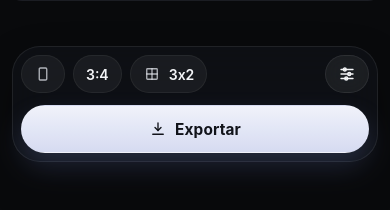
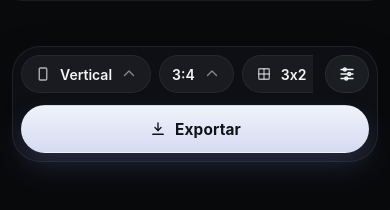
Before and after one commit to abiudslr/cuadro, a React (Vite) app in the folder apps/web/: page / in a window 390 px wide. Shown: the part 670-880 px from the top of the page. Built offline with nearby package versions, Linux system fonts and the light colour scheme.

Commit message:
menus de acciones rápidas

```diff
--- a/apps/web/src/features/editor/presentation/components/EditorQuickBar.tsx
+++ b/apps/web/src/features/editor/presentation/components/EditorQuickBar.tsx
@@ -1,6 +1,11 @@
+import { useEffect, useRef, useState } from 'react'
+import { createPortal } from 'react-dom'
+import { getAspectRatioOptions, orientationOptions } from '@/shared/constants/grid'
 import { useI18n } from '@/shared/i18n/useI18n'
 import { Button } from '@/shared/ui/button/Button'
 import {
+  CheckIcon,
+  ChevronUpIcon,
   DownloadIcon,
   GridIcon,
   HorizontalIcon,
@@ -22,7 +27,28 @@ export function EditorQuickBar({
   onOpenExport,
 }: EditorQuickBarProps) {
   const { t } = useI18n()
-  const { aspectRatio, columns, openConfigSheet, orientation, rows } =
+  const [openMenu, setOpenMenu] = useState<'orientation' | 'ratio' | 'grid' | null>(null)
+  const [menuStyle, setMenuStyle] = useState<{
+    left: number
+    bottom: number
+    minWidth: number
+  } | null>(null)
+  const quickBarRef = useRef<HTMLDivElement | null>(null)
+  const menuPortalRef = useRef<HTMLDivElement | null>(null)
+  const orientationButtonRef = useRef<HTMLButtonElement | null>(null)
+  const ratioButtonRef = useRef<HTMLButtonElement | null>(null)
+  const gridButtonRef = useRef<HTMLButtonElement | null>(null)
+  const {
+    aspectRatio,
+    columns,
+    openConfigSheet,
+    orientation,
+    rows,
+    setAspectRatio,
+    setColumns,
+    setOrientation,
+    setRows,
+  } =
     useEditorStore(
       useShallow((state) => ({
         orientation: state.orientation,
@@ -30,14 +56,122 @@ export function EditorQuickBar({
         rows: state.rows,
         columns: state.columns,
         openConfigSheet: state.openConfigSheet,
+        setOrientation: state.setOrientation,
+        setAspectRatio: state.setAspectRatio,
+        setRows: state.setRows,
+        setColumns: state.setColumns,
       }))
     )
 
   const OrientationIcon =
     orientation === 'vertical' ? VerticalIcon : HorizontalIcon
+  const aspectRatioOptions = getAspectRatioOptions(orientation)
+  const gridPresets = [
+    { rows: 2, columns: 2 },
+    { rows: 2, columns: 3 },
+    { rows: 3, columns: 3 },
+    { rows: 3, columns: 4 },
+    { rows: 4, columns: 4 },
+    { rows: 4, columns: 5 },
+  ]
+
+  useEffect(() => {
+    if (!openMenu) {
+      return
+    }
+
+    const handlePointerDown = (event: PointerEvent) => {
+      const target = event.target as Node
+
+      if (
+        !quickBarRef.current?.contains(target) &&
+        !menuPortalRef.current?.contains(target)
+      ) {
+        setOpenMenu(null)
+      }
+    }
+
+    window.addEventListener('pointerdown', handlePointerDown)
+    return () => window.removeEventListener('pointerdown', handlePointerDown)
+  }, [openMenu])
+
+  const menuItems =
+    openMenu === 'orientation'
+      ? orientationOptions.map((option) => ({
+          key: option.value,
+          label: t(option.translationKey),
+          isActive: option.value === orientation,
+          onSelect: () => {
+            setOrientation(option.value)
+            setOpenMenu(null)
+          },
+        }))
+      : openMenu === 'ratio'
+        ? aspectRatioOptions.map((option) => ({
+            key: option.value,
+            label: option.value,
+            isActive: option.value === aspectRatio,
+            onSelect: () => {
+              setAspectRatio(option.value)
+              setOpenMenu(null)
+            },
+          }))
+        : openMenu === 'grid'
+          ? gridPresets.map((preset) => {
+              const label = `${preset.rows}x${preset.columns}`
+
+              return {
+                key: label,
+                label,
+                isActive: preset.rows === rows && preset.columns === columns,
+                onSelect: () => {
+                  setRows(preset.rows)
+                  setColumns(preset.columns)
+                  setOpenMenu(null)
+                },
+              }
+            })
+          : []
+
+  useEffect(() => {
+    if (!openMenu) {
+      return
+    }
+
+    const button =
+      openMenu === 'orientation'
+        ? orientationButtonRef.current
+        : openMenu === 'ratio'
+          ? ratioButtonRef.current
+          : gridButtonRef.current
+
+    if (!button) {
+      return
+    }
+
+    const updateMenuStyle = () => {
+      const rect = button.getBoundingClientRect()
+
+      setMenuStyle({
+        left: rect.left,
+        bottom: window.innerHeight - rect.top + 10,
+        minWidth: Math.max(rect.width, 132),
+      })
+    }
+
+    updateMenuStyle()
+    window.addEventListener('resize', updateMenuStyle)
+    window.addEventListener('scroll', updateMenuStyle, true)
+
+    return () => {
+      window.removeEventListener('resize', updateMenuStyle)
+      window.removeEventListener('scroll', updateMenuStyle, true)
+    }
+  }, [openMenu])
 
   return (
-    <div className={floating ? styles.mobileDock : styles.quickBar}>
+    <>
+      <div ref={quickBarRef} className={floating ? styles.mobileDock : styles.quickBar}>
         <Button className={styles.quickExportButton} variant="primary" onClick={onOpenExport}>
           <span className={styles.quickExportIcon}>
             <DownloadIcon />
@@ -46,27 +180,61 @@ export function EditorQuickBar({
         </Button>
 
         <div className={styles.quickMetrics}>
-        <div
+          <div className={styles.metricMenu}>
+            <button
+              ref={orientationButtonRef}
+              aria-expanded={openMenu === 'orientation'}
               aria-label={`${t('editor.mobileDock.orientation')}: ${t(
                 `editor.config.orientation.${orientation}`
               )}`}
-          className={styles.metricChip}
+              className={styles.metricChipButton}
+              type="button"
+              onClick={() =>
+                setOpenMenu((current) =>
+                  current === 'orientation' ? null : 'orientation'
+                )
+              }
             >
               <span className={styles.metricIcon}>
                 <OrientationIcon />
               </span>
+              <span className={styles.metricValue}>
+                {t(`editor.config.orientation.${orientation}`)}
+              </span>
+              <span className={styles.metricChevron}>
+                <ChevronUpIcon />
+              </span>
+            </button>
           </div>
 
-        <div
+          <div className={styles.metricMenu}>
+            <button
+              ref={ratioButtonRef}
+              aria-expanded={openMenu === 'ratio'}
               aria-label={`${t('editor.mobileDock.aspectRatio')}: ${aspectRatio}`}
-          className={styles.metricChip}
+              className={styles.metricChipButton}
+              type="button"
+              onClick={() =>
+                setOpenMenu((current) => (current === 'ratio' ? null : 'ratio'))
+              }
             >
               <span className={styles.metricValue}>{aspectRatio}</span>
+              <span className={styles.metricChevron}>
+                <ChevronUpIcon />
+              </span>
+            </button>
           </div>
 
-        <div
+          <div className={styles.metricMenu}>
+            <button
+              ref={gridButtonRef}
+              aria-expanded={openMenu === 'grid'}
               aria-label={`${t('editor.mobileDock.cells')}: ${rows} x ${columns}`}
-          className={styles.metricChip}
+              className={styles.metricChipButton}
+              type="button"
+              onClick={() =>
+                setOpenMenu((current) => (current === 'grid' ? null : 'grid'))
+              }
             >
               <span className={styles.metricIcon}>
                 <GridIcon />
@@ -74,6 +242,10 @@ export function EditorQuickBar({
               <span className={styles.metricValue}>
                 {rows}x{columns}
               </span>
+              <span className={styles.metricChevron}>
+                <ChevronUpIcon />
+              </span>
+            </button>
           </div>
         </div>
 
@@ -86,5 +258,39 @@ export function EditorQuickBar({
           <SlidersIcon />
         </IconButton>
       </div>
+
+      {openMenu && menuStyle
+        ? createPortal(
+            <div
+              ref={menuPortalRef}
+              className={styles.metricMenuPortal}
+              style={{
+                left: `${menuStyle.left}px`,
+                bottom: `${menuStyle.bottom}px`,
+                minWidth: `${menuStyle.minWidth}px`,
+              }}
+            >
+              <div className={styles.metricMenuList} role="menu">
+                {menuItems.map((item) => (
+                  <button
+                    key={item.key}
+                    className={styles.metricMenuItem}
+                    type="button"
+                    onClick={item.onSelect}
+                  >
+                    <span>{item.label}</span>
+                    {item.isActive ? (
+                      <span className={styles.metricMenuCheck}>
+                        <CheckIcon />
+                      </span>
+                    ) : null}
+                  </button>
+                ))}
+              </div>
+            </div>,
+            document.body
+          )
+        : null}
+    </>
   )
 }
--- a/apps/web/src/features/editor/presentation/components/editor.module.css
+++ b/apps/web/src/features/editor/presentation/components/editor.module.css
@@ -408,6 +408,7 @@
   border: 1px solid rgba(255, 255, 255, 0.08);
   box-shadow: 0 18px 40px rgba(0, 0, 0, 0.28);
   backdrop-filter: blur(22px) saturate(1.15);
+  overflow: visible;
 }
 
 .quickMetrics {
@@ -415,15 +416,21 @@
   align-items: center;
   gap: var(--space-2);
   min-width: 0;
-  overflow-x: auto;
+  overflow: visible;
   scrollbar-width: none;
+  flex-wrap: wrap;
 }
 
 .quickMetrics::-webkit-scrollbar {
   display: none;
 }
 
-.metricChip {
+.metricMenu {
+  position: relative;
+  flex: 0 0 auto;
+}
+
+.metricChipButton {
   display: inline-flex;
   align-items: center;
   gap: var(--space-2);
@@ -436,6 +443,84 @@
   font-size: var(--font-size-sm);
   font-weight: 600;
   white-space: nowrap;
+  cursor: pointer;
+  transition:
+    background-color 160ms ease,
+    border-color 160ms ease,
+    color 160ms ease,
+    transform 160ms ease;
+}
+
+.metricChipButton:hover,
+.metricChipButton:focus-visible {
+  background: rgba(255, 255, 255, 0.08);
+  border-color: rgba(255, 255, 255, 0.12);
+  color: rgba(244, 245, 247, 0.92);
+}
+
+.metricChipButton:focus-visible {
+  outline: none;
+}
+
+.metricChevron {
+  display: inline-flex;
+  align-items: center;
+  justify-content: center;
+  opacity: 0.72;
+}
+
+.metricMenuPortal {
+  position: fixed;
+  z-index: 60;
+}
+
+.metricMenuList {
+  position: relative;
+  display: grid;
+  gap: 4px;
+  padding: 8px;
+  border-radius: var(--radius-md);
+  border: 1px solid rgba(255, 255, 255, 0.1);
+  background: rgba(17, 19, 25, 0.94);
+  box-shadow: 0 20px 40px rgba(0, 0, 0, 0.32);
+  backdrop-filter: blur(18px);
+}
+
+.metricMenuItem {
+  display: flex;
+  align-items: center;
+  justify-content: space-between;
+  gap: var(--space-3);
+  min-height: 36px;
+  padding: 0 10px;
+  border: 0;
+  border-radius: var(--radius-sm);
+  background: transparent;
+  color: rgba(244, 245, 247, 0.84);
+  font-size: var(--font-size-sm);
+  font-weight: 600;
+  text-align: left;
+  cursor: pointer;
+  transition:
+    background-color 140ms ease,
+    color 140ms ease;
+}
+
+.metricMenuItem:hover,
+.metricMenuItem:focus-visible {
+  background: rgba(255, 255, 255, 0.08);
+  color: #f4f5f7;
+}
+
+.metricMenuItem:focus-visible {
+  outline: none;
+}
+
+.metricMenuCheck {
+  display: inline-flex;
+  align-items: center;
+  justify-content: center;
+  color: var(--color-accent);
 }
 
 .metricValue {
@@ -519,6 +604,9 @@
 
   .quickMetrics {
     min-width: 0;
+    flex-wrap: nowrap;
+    overflow-x: auto;
+    overflow-y: visible;
   }
 
   .quickExportButton {
--- a/apps/web/src/shared/ui/icons/Icons.tsx
+++ b/apps/web/src/shared/ui/icons/Icons.tsx
@@ -79,6 +79,14 @@ export function DownloadIcon(props: IconProps) {
   )
 }
 
+export function ChevronUpIcon(props: IconProps) {
+  return (
+    <IconBase {...props}>
+      <path d="m6 14 6-6 6 6" />
+    </IconBase>
+  )
+}
+
 export function CheckIcon(props: IconProps) {
   return (
     <IconBase {...props}>
```
Lines whose indentation alone changed are shown as unchanged.
